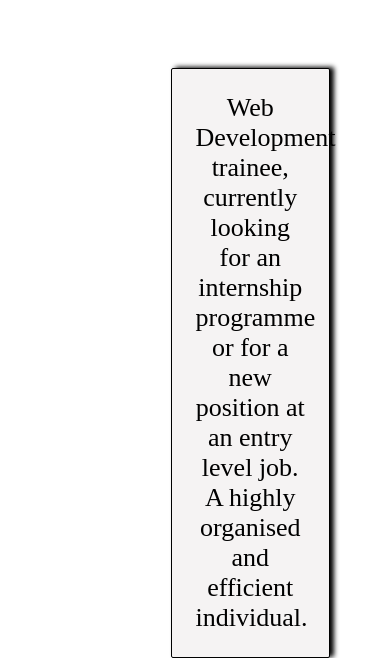
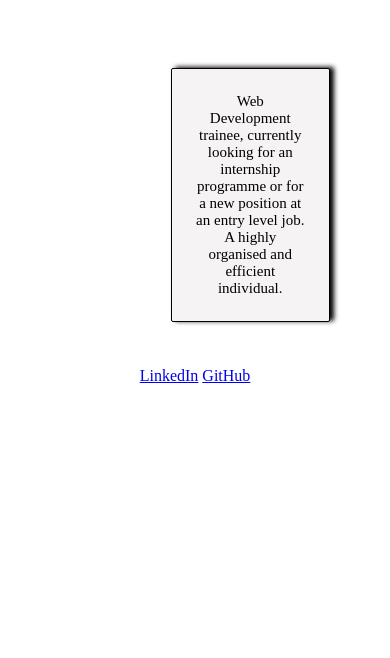
Before and after one commit to andreeaotet/andreeaotet.CV, a website built with Parcel: page index.html in a window 390 px wide. Shown: the part 699-1357 px from the top of the page. After the commit the page ends 1114 px from the top, so only its background shows below. Built offline with nearby package versions, Linux system fonts and the light colour scheme.

Commit message:
media size

```diff
--- a/css/stylecv.css
+++ b/css/stylecv.css
@@ -259,4 +259,8 @@ input[type="text"] {
 .skillsItem {
   font-size: 20px;
 }
+
+#home-page, #employment-page, #education-page, #languages-page, #skills-page, #contact-page {
+  font-size: 15px;
+}
     }
```
